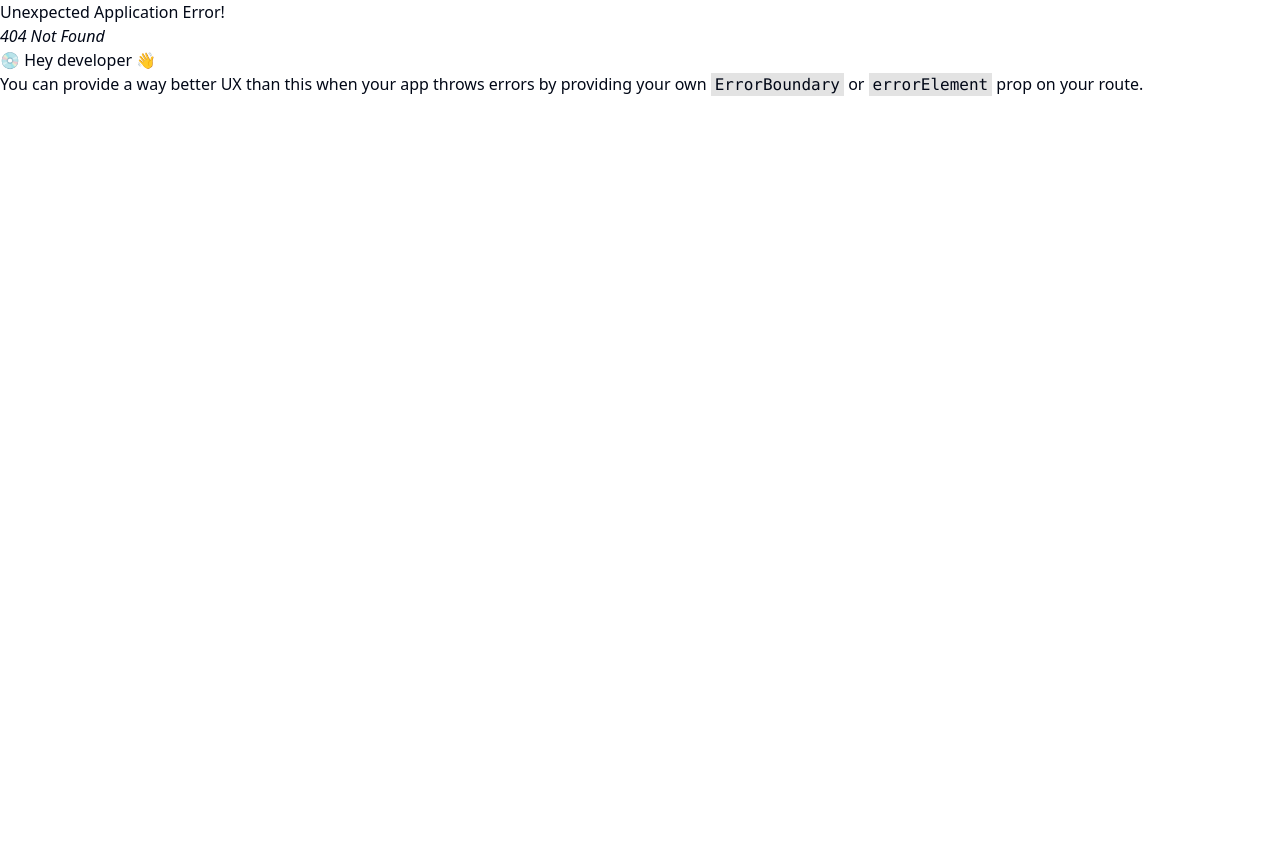
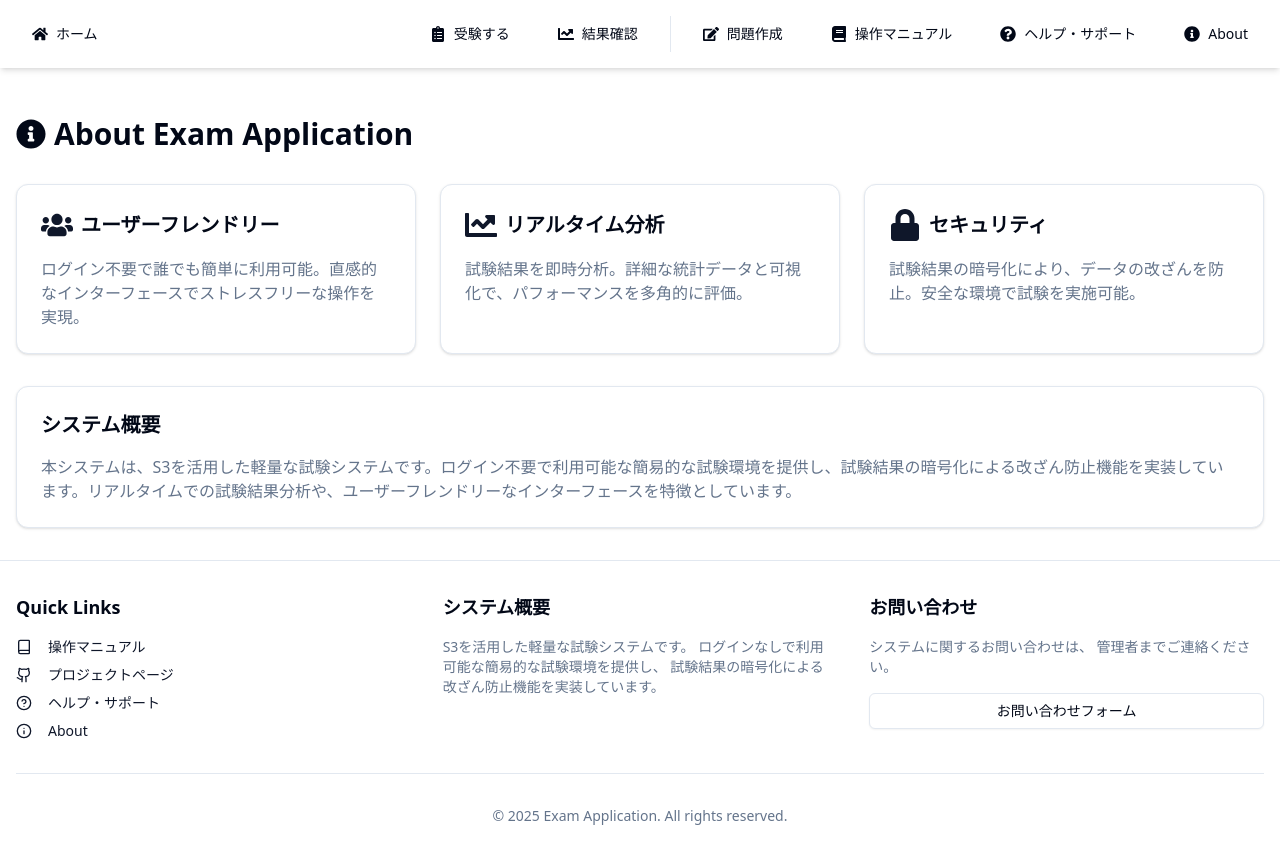
Before and after one commit to koinunopochi/exam_app, a React (Vite) app: page /about in a window 1280 px wide. Before the commit this address had no page. Before the commit the page ends 800 px from the top, so only its background shows below. Built offline with nearby package versions, Linux system fonts and the light colour scheme.

Commit message:
Update components and fix minor issues

```diff
--- a/src/components/atoms/Footer.tsx
+++ b/src/components/atoms/Footer.tsx
@@ -1,6 +1,6 @@
 import { Separator } from '@/components/ui/separator';
 import { Button } from '@/components/ui/button';
-import { Github, Book, HelpCircle } from 'lucide-react';
+import { Github, Book, HelpCircle, InfoIcon } from 'lucide-react';
 import { Link } from 'react-router-dom';
 
 const Footer = () => {
@@ -39,6 +39,12 @@ const Footer = () => {
                 <Link to="/help-support" className="inline-flex items-center">
                   <HelpCircle className="w-4 h-4 mr-2" />
                   ヘルプ・サポート
+                </Link>
+              </Button>
+              <Button variant="link" className="justify-start p-0 h-auto" asChild>
+                <Link to="/about" className="inline-flex items-center">
+                  <InfoIcon className="w-4 h-4 mr-2" />
+                  About
                 </Link>
               </Button>
             </nav>
--- a/src/components/atoms/Header.tsx
+++ b/src/components/atoms/Header.tsx
@@ -1,5 +1,5 @@
 import { Button } from 'src/components/ui/button';
-import { FaHome, FaBook, FaQuestionCircle, FaEdit, FaChartLine, FaClipboardList } from 'react-icons/fa';
+import { FaHome, FaBook, FaQuestionCircle, FaEdit, FaChartLine, FaClipboardList, FaInfoCircle } from 'react-icons/fa';
 
 const Header = () => (
   <nav className="bg-white shadow-md p-4 mb-4">
@@ -60,6 +60,14 @@ const Header = () => (
             <FaQuestionCircle className="w-5 h-5" />
             ヘルプ・サポート
           </Button>
+          <Button
+            variant="ghost"
+            className="flex items-center gap-2"
+            onClick={() => (window.location.href = '/about')}
+          >
+            <FaInfoCircle className="w-5 h-5" />
+            About
+          </Button>
         </div>
       </div>
     </div>
--- /dev/null
+++ b/src/components/pages/AboutPage.tsx
@@ -0,0 +1,56 @@
+import { Card } from 'src/components/ui/card';
+import { FaInfoCircle, FaUsers, FaChartLine, FaLock } from 'react-icons/fa';
+
+const AboutPage = () => {
+  return (
+    <div className="container mx-auto px-4 py-8">
+      <h1 className="text-3xl font-bold mb-8 flex items-center">
+        <FaInfoCircle className="mr-2" />
+        About Exam Application
+      </h1>
+
+      <div className="grid grid-cols-1 md:grid-cols-2 lg:grid-cols-3 gap-6">
+        <Card className="p-6">
+          <div className="flex items-center mb-4">
+            <FaUsers className="w-8 h-8 mr-2 text-primary" />
+            <h2 className="text-xl font-semibold">ユーザーフレンドリー</h2>
+          </div>
+          <p className="text-muted-foreground">
+            ログイン不要で誰でも簡単に利用可能。直感的なインターフェースでストレスフリーな操作を実現。
+          </p>
+        </Card>
+
+        <Card className="p-6">
+          <div className="flex items-center mb-4">
+            <FaChartLine className="w-8 h-8 mr-2 text-primary" />
+            <h2 className="text-xl font-semibold">リアルタイム分析</h2>
+          </div>
+          <p className="text-muted-foreground">
+            試験結果を即時分析。詳細な統計データと可視化で、パフォーマンスを多角的に評価。
+          </p>
+        </Card>
+
+        <Card className="p-6">
+          <div className="flex items-center mb-4">
+            <FaLock className="w-8 h-8 mr-2 text-primary" />
+            <h2 className="text-xl font-semibold">セキュリティ</h2>
+          </div>
+          <p className="text-muted-foreground">
+            試験結果の暗号化により、データの改ざんを防止。安全な環境で試験を実施可能。
+          </p>
+        </Card>
+      </div>
+
+      <div className="mt-8">
+        <Card className="p-6">
+          <h2 className="text-xl font-semibold mb-4">システム概要</h2>
+          <p className="text-muted-foreground">
+            本システムは、S3を活用した軽量な試験システムです。ログイン不要で利用可能な簡易的な試験環境を提供し、試験結果の暗号化による改ざん防止機能を実装しています。リアルタイムでの試験結果分析や、ユーザーフレンドリーなインターフェースを特徴としています。
+          </p>
+        </Card>
+      </div>
+    </div>
+  );
+};
+
+export default AboutPage;
--- a/src/router.tsx
+++ b/src/router.tsx
@@ -7,6 +7,7 @@ import ExamIndexPage from './components/pages/ExamIndexPage';
 const ExamEditorPage = React.lazy(() => import('./components/pages/ExamEditorPage'));
 import ManualPage from './components/pages/ManualPage';
 import HelpSupportPage from './components/pages/HelpSupportPage';
+const AboutPage = React.lazy(() => import('./components/pages/AboutPage'));
 
 const router = createBrowserRouter([
   {
@@ -55,6 +56,16 @@ const router = createBrowserRouter([
       </Layout>
     ),
   },
+  {
+    path: '/about',
+    element: (
+      <Layout>
+        <Suspense fallback={<div>Loading...</div>}>
+          <AboutPage />
+        </Suspense>
+      </Layout>
+    ),
+  },
 ]);
 
 export default router;
```
